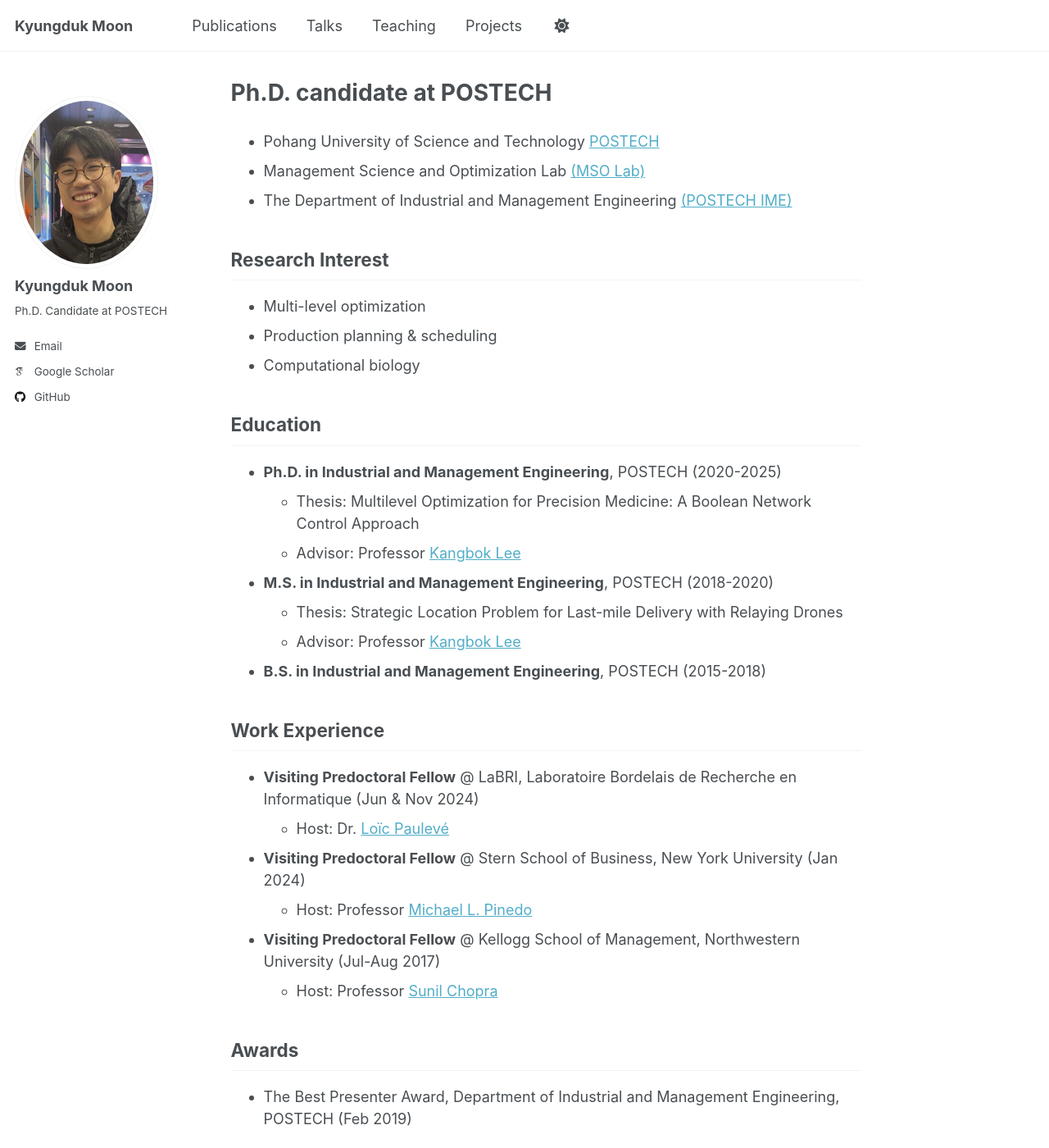
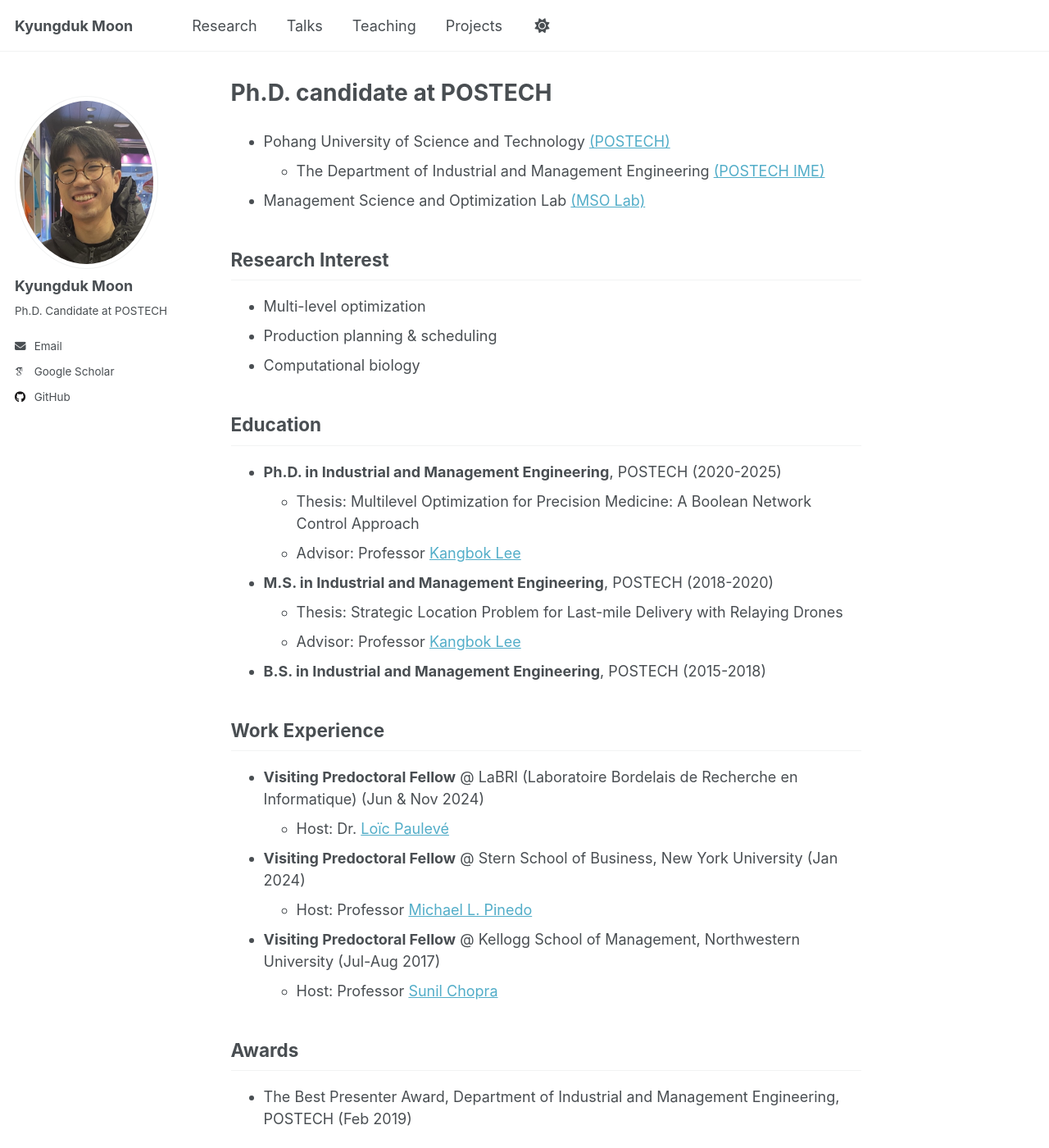
Before and after one commit to kalebmoon07/kalebmoon07.github.io, a Jekyll site: the page built from _pages/about.md, in a window 1280 px wide and 1400 px high. Shown: the whole window at 82% size. Built offline with Jekyll 4.4.1, drawn with Linux system fonts in a browser that asks for light colours; some web fonts are replaced; a script that is not in the unit is left out.

Commit message:
Minor updates

```diff
--- a/_data/navigation.yml
+++ b/_data/navigation.yml
@@ -8,8 +8,8 @@
 #      Markdown formatted page while the second is generated using JSON.
 
 main:
-  - title: "Publications"
-    url: /publications/
+  - title: "Research"
+    url: /research/
 
   - title: "Talks"
     url: /talks/
--- a/_pages/about.md
+++ b/_pages/about.md
@@ -7,9 +7,9 @@
   - /about.html
 ---
 
-* Pohang University of Science and Technology [POSTECH](https://www.postech.ac.kr/eng/index.do)
+* Pohang University of Science and Technology [(POSTECH)](https://www.postech.ac.kr/eng/index.do)
+  * The Department of Industrial and Management Engineering [(POSTECH IME)](https://ime.postech.ac.kr/en/)
 * Management Science and Optimization Lab [(MSO Lab)](https://www.msolab.org/)
-* The Department of Industrial and Management Engineering [(POSTECH IME)](https://ime.postech.ac.kr/en/)
 
 ## Research Interest
 
@@ -31,7 +31,7 @@
 
 ## Work Experience
 
-* **Visiting Predoctoral Fellow** @ LaBRI, Laboratoire Bordelais de Recherche en Informatique (Jun & Nov 2024)
+* **Visiting Predoctoral Fellow** @ LaBRI (Laboratoire Bordelais de Recherche en Informatique) (Jun & Nov 2024)
   * Host: Dr. [Loïc Paulevé](https://loicpauleve.name/)
 * **Visiting Predoctoral Fellow** @ Stern School of Business, New York University (Jan 2024)
   * Host: Professor [Michael L. Pinedo](https://www.stern.nyu.edu/faculty/bio/michael-pinedo)
@@ -45,11 +45,12 @@
 
 ## Academic Activities
 
-* Journal Reviewer
-  * Computers & Operations Research (2025-present)
-  * Computers & Industrial Engineering (2024-present)
-  * OR Spectrum (2023-present)
-  * International Journal of Production Research (2022-present)
+### Journal Reviewer
+
+* Computers & Operations Research (2025-present)
+* Computers & Industrial Engineering (2024-present)
+* OR Spectrum (2023-present)
+* International Journal of Production Research (2022-present)
 
 ## Scholarships
 
```
Also changed, not shown: _pages/talks.md (+1 -1 lines).
